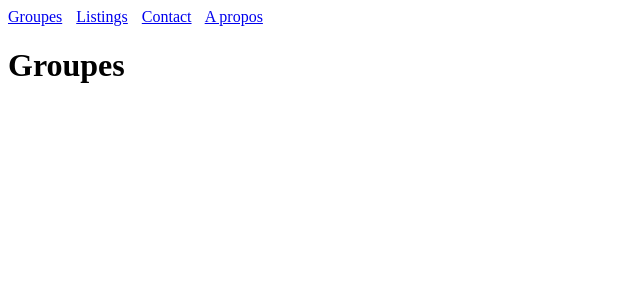
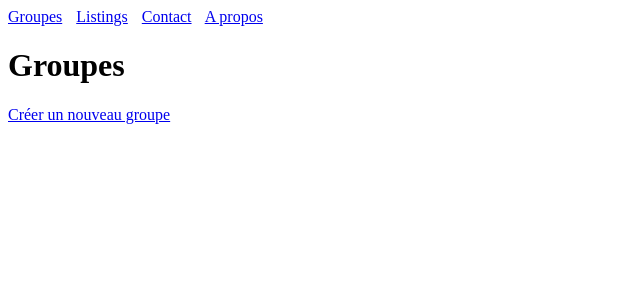
Before and after one commit to johntsinger/django-web-app, a Django app: page /bands/ in a window 1280 px wide. Shown: the top 300 px of the page, without its empty margins (0-640 px from the left). Run offline with Django 4.2, Linux system fonts and the light colour scheme; data that the repository does not hold is empty.

Commit message:
Ajout d'un lien vers la page de création de groupe dans band_list.html

```diff
--- a/merchex/listings/templates/listings/band_list.html
+++ b/merchex/listings/templates/listings/band_list.html
@@ -3,6 +3,8 @@
 {% block content %}
 
 <h1>Groupes</h1>
+
+<a href="{% url 'band-create' %}">Créer un nouveau groupe</a>
 
 <ul>
     {% for band in bands %}
```
